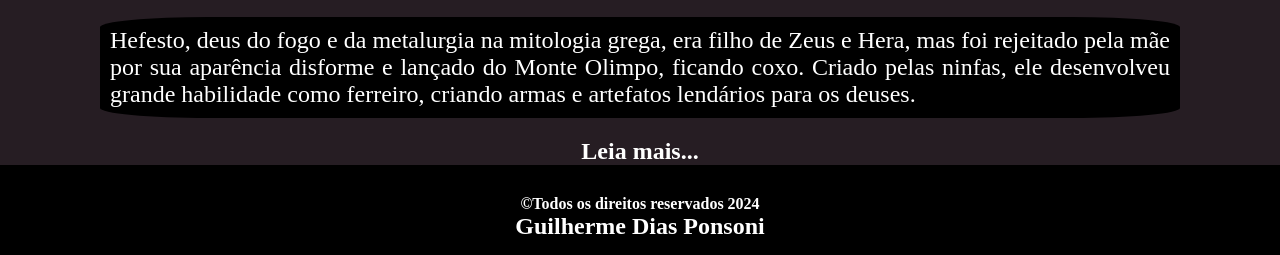
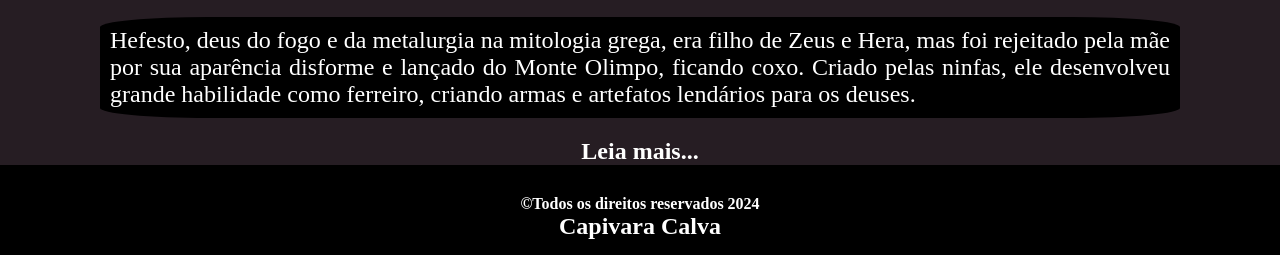
Before and after one commit to G-Dias-P/Hefesto, a plain HTML site: page index.html in a window 1280 px wide. Shown: the part 685-940 px from the top of the page. Drawn offline with Linux system fonts and the light colour scheme.

Commit message:
Update index.html

```diff
--- a/index.html
+++ b/index.html
@@ -32,7 +32,7 @@
 
     <div id="rodape">
         <h4>&copy;Todos os direitos reservados 2024</h4>
-        <h4><a href="contato.html">Guilherme Dias Ponsoni</a></h4>
+        <h4><a href="contato.html">Capivara Calva</a></h4>
     </div>
 </body>
 </html>
```
